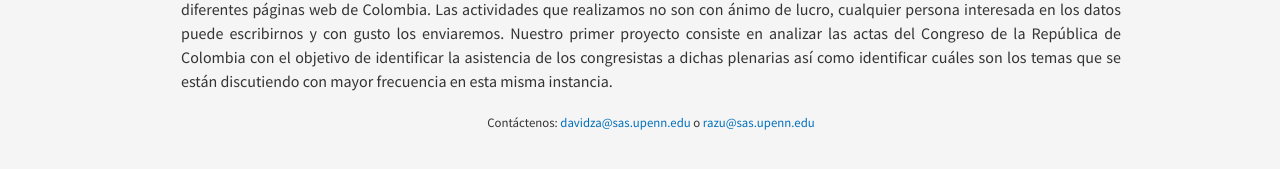
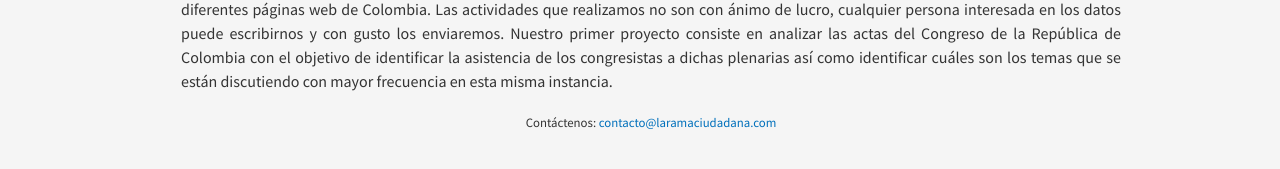
Before and after one commit to attemptconsult/attemptconsult.github.io, a Jekyll site: the page built from index.html, in a window 1280 px wide. Shown: the part 418-587 px from the top of the page. Built offline with Jekyll 4.4.1, drawn with Linux system fonts in a browser that asks for light colours; nearby versions of some CDN libraries; Markdown is read by kramdown in place of the engine named in the settings.

Commit message:
email larama

```diff
--- a/_layouts/default.html
+++ b/_layouts/default.html
@@ -37,7 +37,7 @@
         <footer>
         <p>
 Contáctenos:
-<a href="mailto:davidza@sas.upenn.edu" >davidza@sas.upenn.edu</a> o <a href="mailto:razu@sas.upenn.edu" >razu@sas.upenn.edu</a>
+<a href="mailto:contacto@laramaciudadana.com" >contacto@laramaciudadana.com</a>
 </p>
 
       </footer>
```
